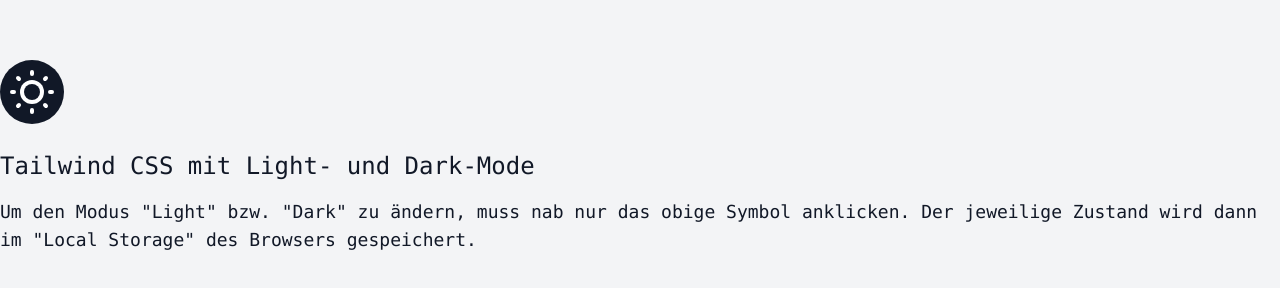
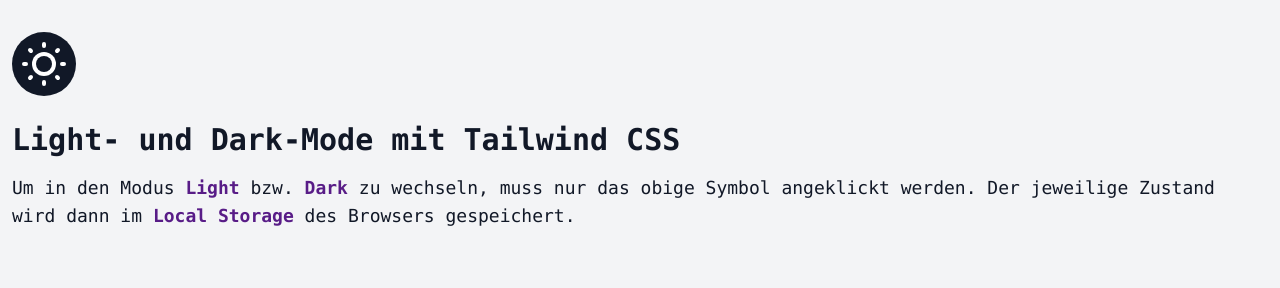
Before and after one commit to CIS-Webdesign/tailwindcss-dark-mode, a website: page index.html in a window 1280 px wide. Drawn offline with Linux system fonts and the light colour scheme.

Commit message:
Readme und Text-Farben geändert

```diff
--- a/index.html
+++ b/index.html
@@ -9,7 +9,7 @@
   </head>
   <body class="bg-gray-100 dark:bg-gray-900 text-gray-900 dark:text-gray-100">
     <div
-      class="container mx-auto my-10 bg-gray-100 dark:bg-gray-900 text-gray-900 dark:text-gray-100"
+      class="container mx-auto px-3 my-3 bg-gray-100 dark:bg-gray-900 text-gray-900 dark:text-gray-100"
     >
       <div
         id="colorSwitch"
@@ -21,13 +21,20 @@
           class="w-8 h-auto"
         />
       </div>
-      <h1 class="font-mono text-2xl pb-4">
-        Tailwind CSS mit Light- und Dark-Mode
+      <h1 class="font-mono text-xl lg:text-3xl font-bold pb-4">
+        Light- und Dark-Mode mit Tailwind CSS
       </h1>
       <p class="font-mono text-lg">
-        Um den Modus "Light" bzw. "Dark" zu ändern, muss nab nur das obige
-        Symbol anklicken. Der jeweilige Zustand wird dann im "Local Storage" des
-        Browsers gespeichert.
+        Um in den Modus
+        <span class="text-purple-900 dark:text-green-400 font-bold">Light</span>
+        bzw.
+        <span class="text-purple-900 dark:text-green-400 font-bold">Dark</span>
+        zu wechseln, muss nur das obige Symbol angeklickt werden. Der jeweilige
+        Zustand wird dann im
+        <span class="text-purple-900 dark:text-green-400 font-bold"
+          >Local Storage</span
+        >
+        des Browsers gespeichert.
       </p>
     </div>
     <script src="./js/index.js"></script>
```
Also changed, not shown: README.md, css/index.css.
